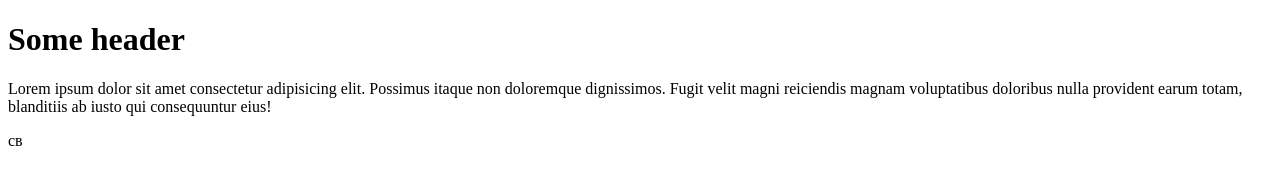
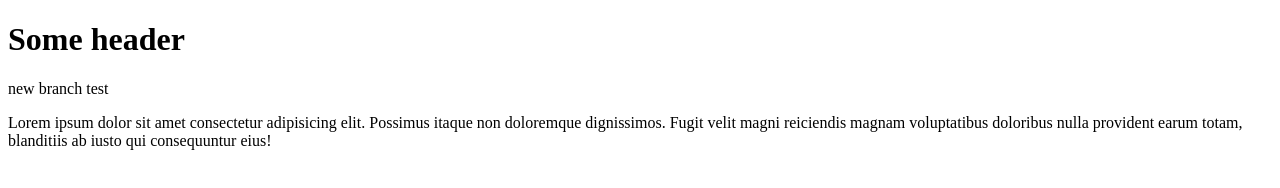
Before and after one commit to nat-gette/test_repository, a plain HTML site: page index.html in a window 1280 px wide. Drawn offline with Linux system fonts and the light colour scheme.

Commit message:
new branch test commit

```diff
--- a/index.html
+++ b/index.html
@@ -8,6 +8,7 @@
 </head>
 <body>
     <h1>Some header</h1>
+    <p>new branch test</p>
     <p>Lorem ipsum dolor sit amet consectetur adipisicing elit. Possimus itaque non doloremque dignissimos. Fugit velit magni reiciendis magnam voluptatibus doloribus nulla provident earum totam, blanditiis ab iusto qui consequuntur eius!</p>
 </body>
-</html>св
+</html>
```
